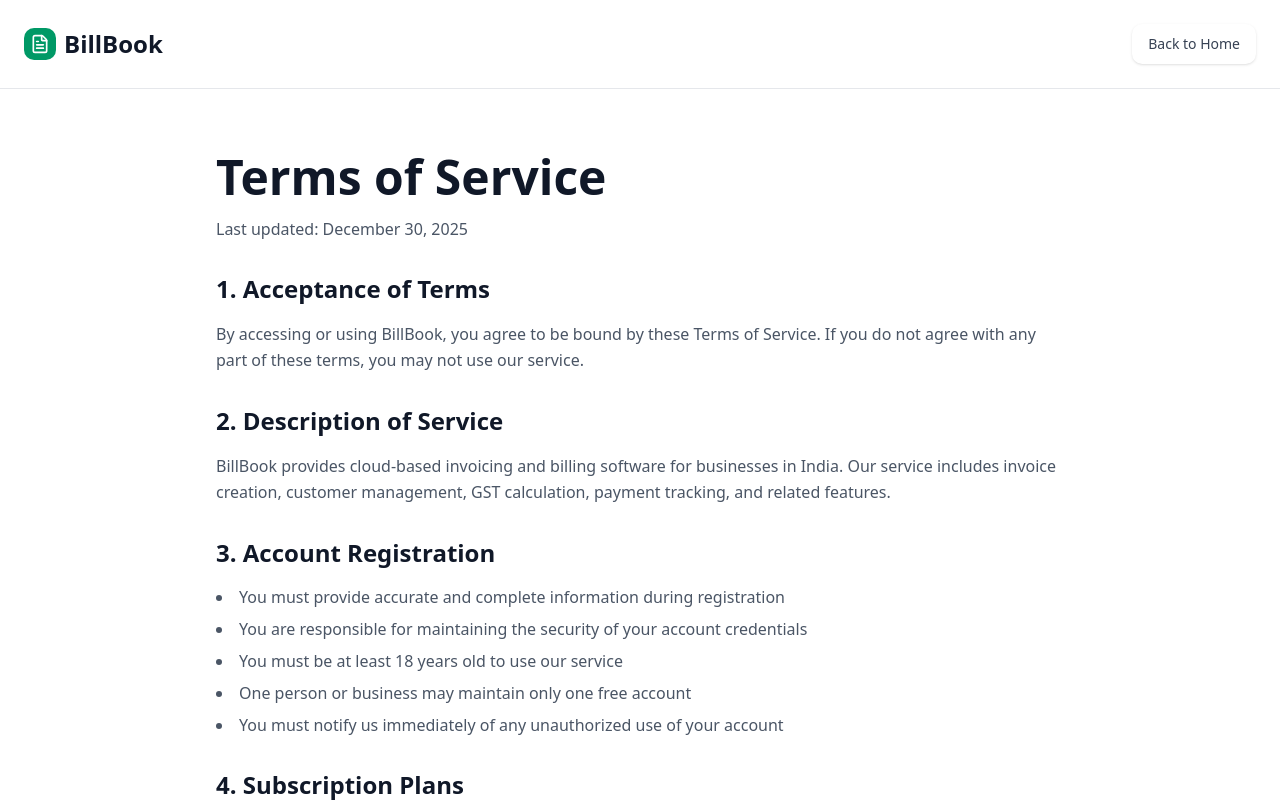
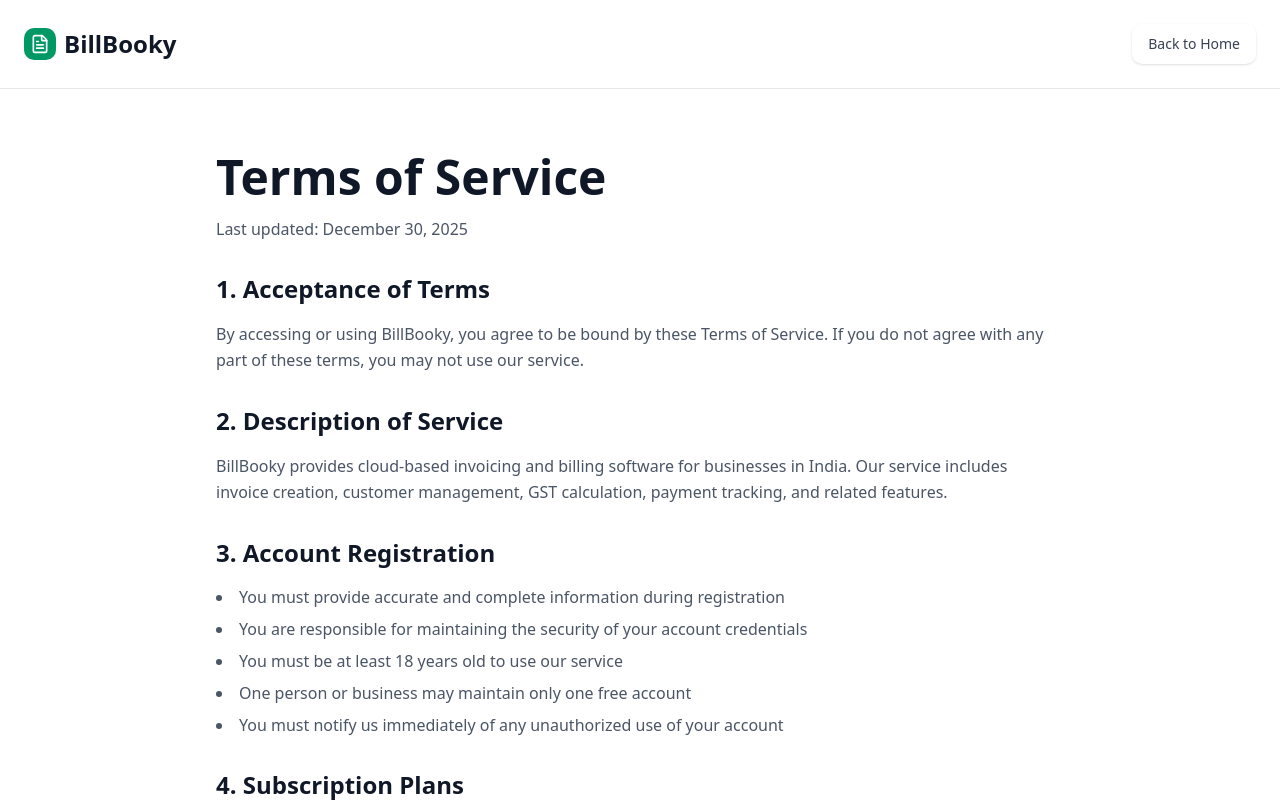
Before and after one commit to DodailSolutions/billbook, a Next.js app: page /terms in a window 1280 px wide. Shown: the top 802 px of the page. Built offline with nearby package versions, Linux system fonts and the light colour scheme.

Commit message:
Rebrand: Change application name from BillBook to BillBooky

```diff
--- a/app/(marketing)/about/page.tsx
+++ b/app/(marketing)/about/page.tsx
@@ -12,7 +12,7 @@ export default function AboutPage() {
             <div className="w-8 h-8 bg-emerald-600 rounded-lg flex items-center justify-center">
               <FileText className="h-5 w-5 text-white" />
             </div>
-            <h1 className="text-2xl font-bold text-gray-900">BillBook</h1>
+            <h1 className="text-2xl font-bold text-gray-900">BillBooky</h1>
           </Link>
           <div className="flex items-center gap-3">
             <Link href="/login">
@@ -36,7 +36,7 @@ export default function AboutPage() {
           <span className="block text-emerald-600 mt-2">Indian Businesses</span>
         </h1>
         <p className="text-xl text-gray-600 max-w-3xl mx-auto">
-          BillBook was created with one mission: to help small businesses in India manage their invoicing effortlessly.
+          BillBooky was created with one mission: to help small businesses in India manage their invoicing effortlessly.
         </p>
       </section>
 
@@ -45,16 +45,16 @@ export default function AboutPage() {
         <div className="prose prose-lg max-w-none">
           <h2 className="text-3xl font-bold text-gray-900 mb-6">Our Story</h2>
           <p className="text-gray-600 leading-relaxed mb-4">
-            We started BillBook after seeing countless small business owners in India struggle with complex invoicing software
+            We started BillBooky after seeing countless small business owners in India struggle with complex invoicing software
             that wasn&apos;t built for their needs. Most solutions were either too expensive, too complicated, or didn&apos;t support
             GST properly.
           </p>
           <p className="text-gray-600 leading-relaxed mb-4">
-            We knew there had to be a better way. So we built BillBook - a simple, affordable, and GST-compliant invoicing
+            We knew there had to be a better way. So we built BillBooky - a simple, affordable, and GST-compliant invoicing
             solution designed specifically for Indian freelancers, small shops, and growing businesses.
           </p>
           <p className="text-gray-600 leading-relaxed">
-            Today, hundreds of businesses across India use BillBook to create professional invoices, manage customers,
+            Today, hundreds of businesses across India use BillBooky to create professional invoices, manage customers,
             and get paid faster. And we&apos;re just getting started.
           </p>
         </div>
--- a/app/(marketing)/contact/page.tsx
+++ b/app/(marketing)/contact/page.tsx
@@ -12,7 +12,7 @@ export default function ContactPage() {
             <div className="w-8 h-8 bg-emerald-600 rounded-lg flex items-center justify-center">
               <FileText className="h-5 w-5 text-white" />
             </div>
-            <h1 className="text-2xl font-bold text-gray-900">BillBook</h1>
+            <h1 className="text-2xl font-bold text-gray-900">BillBooky</h1>
           </Link>
           <div className="flex items-center gap-3">
             <Link href="/login">
--- a/app/(marketing)/faq/page.tsx
+++ b/app/(marketing)/faq/page.tsx
@@ -7,16 +7,16 @@ const FAQS = [
     category: 'Getting Started',
     questions: [
       {
-        q: 'How do I get started with BillBook?',
+        q: 'How do I get started with BillBooky?',
         a: 'Simply sign up for a free account, add your business details, and you can create your first invoice in under 60 seconds. No credit card required for the free plan.'
       },
       {
-        q: 'Is BillBook really free?',
+        q: 'Is BillBooky really free?',
         a: 'Yes! Our Free plan allows you to create up to 300 invoices with all basic features including GST calculation, customer management, and PDF downloads. After 300 invoices, you can upgrade to a paid plan.'
       },
       {
         q: 'Do I need to install any software?',
-        a: 'No installation needed! BillBook is a cloud-based application that works directly in your web browser. Access it from any device with an internet connection.'
+        a: 'No installation needed! BillBooky is a cloud-based application that works directly in your web browser. Access it from any device with an internet connection.'
       },
     ]
   },
@@ -45,8 +45,8 @@ const FAQS = [
     category: 'Features & Functionality',
     questions: [
       {
-        q: 'Is BillBook GST compliant?',
-        a: 'Yes! BillBook is fully GST compliant. It automatically calculates GST, supports GSTIN, and generates invoices that meet all Indian GST requirements.'
+        q: 'Is BillBooky GST compliant?',
+        a: 'Yes! BillBooky is fully GST compliant. It automatically calculates GST, supports GSTIN, and generates invoices that meet all Indian GST requirements.'
       },
       {
         q: 'Can I customize my invoices?',
@@ -104,7 +104,7 @@ export default function FAQPage() {
             <div className="w-8 h-8 bg-emerald-600 rounded-lg flex items-center justify-center">
               <FileText className="h-5 w-5 text-white" />
             </div>
-            <h1 className="text-2xl font-bold text-gray-900">BillBook</h1>
+            <h1 className="text-2xl font-bold text-gray-900">BillBooky</h1>
           </Link>
           <div className="flex items-center gap-3">
             <Link href="/login">
@@ -127,7 +127,7 @@ export default function FAQPage() {
           Frequently Asked Questions
         </h1>
         <p className="text-xl text-gray-600 mb-8">
-          Everything you need to know about BillBook. Can&apos;t find what you&apos;re looking for? {' '}
+          Everything you need to know about BillBooky. Can&apos;t find what you&apos;re looking for? {' '}
           <Link href="/contact" className="text-emerald-600 hover:text-emerald-700 font-semibold">
             Contact us
           </Link>
--- a/app/(marketing)/features/page.tsx
+++ b/app/(marketing)/features/page.tsx
@@ -49,7 +49,7 @@ export default function FeaturesPage() {
             <div className="w-8 h-8 bg-emerald-600 rounded-lg flex items-center justify-center">
               <FileText className="h-5 w-5 text-white" />
             </div>
-            <h1 className="text-2xl font-bold text-gray-900">BillBook</h1>
+            <h1 className="text-2xl font-bold text-gray-900">BillBooky</h1>
           </Link>
           <div className="flex items-center gap-3">
             <Link href="/login">
@@ -73,7 +73,7 @@ export default function FeaturesPage() {
           <span className="block text-emerald-600 mt-2">Manage Your Business</span>
         </h1>
         <p className="text-xl text-gray-600 max-w-3xl mx-auto mb-8">
-          BillBook provides everything you need to create professional invoices, manage customers, and get paid faster.
+          BillBooky provides everything you need to create professional invoices, manage customers, and get paid faster.
         </p>
         <Link href="/signup">
           <Button size="lg" className="bg-emerald-600 hover:bg-emerald-700 text-white px-8">
--- a/app/(marketing)/pricing/page.tsx
+++ b/app/(marketing)/pricing/page.tsx
@@ -12,7 +12,7 @@ export default function PricingPage() {
             <div className="w-8 h-8 bg-emerald-600 rounded-lg flex items-center justify-center">
               <FileText className="h-5 w-5 text-white" />
             </div>
-            <h1 className="text-2xl font-bold text-gray-900">BillBook</h1>
+            <h1 className="text-2xl font-bold text-gray-900">BillBooky</h1>
           </Link>
           <div className="flex items-center gap-3">
             <Link href="/login">
--- a/app/(marketing)/privacy/page.tsx
+++ b/app/(marketing)/privacy/page.tsx
@@ -12,7 +12,7 @@ export default function PrivacyPage() {
             <div className="w-8 h-8 bg-emerald-600 rounded-lg flex items-center justify-center">
               <FileText className="h-5 w-5 text-white" />
             </div>
-            <h1 className="text-2xl font-bold text-gray-900">BillBook</h1>
+            <h1 className="text-2xl font-bold text-gray-900">BillBooky</h1>
           </Link>
           <Link href="/">
             <Button variant="secondary" className="bg-white border-gray-300 text-gray-700 hover:bg-gray-50">
@@ -30,7 +30,7 @@ export default function PrivacyPage() {
           <section>
             <h2 className="text-2xl font-bold text-gray-900 mb-4">1. Introduction</h2>
             <p className="text-gray-600 leading-relaxed">
-              At BillBook, we take your privacy seriously. This Privacy Policy explains how we collect, use, disclose,
+              At BillBooky, we take your privacy seriously. This Privacy Policy explains how we collect, use, disclose,
               and safeguard your information when you use our invoicing application and services.
             </p>
           </section>
--- a/app/(marketing)/refund/page.tsx
+++ b/app/(marketing)/refund/page.tsx
@@ -12,7 +12,7 @@ export default function RefundPage() {
             <div className="w-8 h-8 bg-emerald-600 rounded-lg flex items-center justify-center">
               <FileText className="h-5 w-5 text-white" />
             </div>
-            <h1 className="text-2xl font-bold text-gray-900">BillBook</h1>
+            <h1 className="text-2xl font-bold text-gray-900">BillBooky</h1>
           </Link>
           <Link href="/">
             <Button variant="secondary" className="bg-white border-gray-300 text-gray-700 hover:bg-gray-50">
@@ -31,7 +31,7 @@ export default function RefundPage() {
             <h2 className="text-2xl font-bold text-gray-900 mb-4">1. 14-Day Money-Back Guarantee</h2>
             <p className="text-gray-600 leading-relaxed">
               We offer a 14-day money-back guarantee for all new paid subscriptions. If you&apos;re not satisfied with
-              BillBook for any reason, you can request a full refund within 14 days of your initial purchase.
+              BillBooky for any reason, you can request a full refund within 14 days of your initial purchase.
             </p>
           </section>
 
@@ -185,7 +185,7 @@ export default function RefundPage() {
           <div className="bg-emerald-50 border border-emerald-200 rounded-lg p-6 mt-8">
             <h3 className="text-lg font-semibold text-gray-900 mb-2">💡 Try Before You Buy</h3>
             <p className="text-gray-600">
-              Start with our Free plan (up to 300 invoices) to test BillBook risk-free before committing to a paid plan.
+              Start with our Free plan (up to 300 invoices) to test BillBooky risk-free before committing to a paid plan.
               This way, you can ensure it meets your needs before making a payment.
             </p>
           </div>
--- a/app/(marketing)/support/page.tsx
+++ b/app/(marketing)/support/page.tsx
@@ -12,7 +12,7 @@ export default function SupportPage() {
             <div className="w-8 h-8 bg-emerald-600 rounded-lg flex items-center justify-center">
               <FileText className="h-5 w-5 text-white" />
             </div>
-            <h1 className="text-2xl font-bold text-gray-900">BillBook</h1>
+            <h1 className="text-2xl font-bold text-gray-900">BillBooky</h1>
           </Link>
           <div className="flex items-center gap-3">
             <Link href="/login">
@@ -35,7 +35,7 @@ export default function SupportPage() {
           How Can We Help?
         </h1>
         <p className="text-xl text-gray-600">
-          Get the support you need to make the most of BillBook
+          Get the support you need to make the most of BillBooky
         </p>
       </section>
 
--- a/app/(marketing)/terms/page.tsx
+++ b/app/(marketing)/terms/page.tsx
@@ -12,7 +12,7 @@ export default function TermsPage() {
             <div className="w-8 h-8 bg-emerald-600 rounded-lg flex items-center justify-center">
               <FileText className="h-5 w-5 text-white" />
             </div>
-            <h1 className="text-2xl font-bold text-gray-900">BillBook</h1>
+            <h1 className="text-2xl font-bold text-gray-900">BillBooky</h1>
           </Link>
           <Link href="/">
             <Button variant="secondary" className="bg-white border-gray-300 text-gray-700 hover:bg-gray-50">
@@ -30,7 +30,7 @@ export default function TermsPage() {
           <section>
             <h2 className="text-2xl font-bold text-gray-900 mb-4">1. Acceptance of Terms</h2>
             <p className="text-gray-600 leading-relaxed">
-              By accessing or using BillBook, you agree to be bound by these Terms of Service. If you do not agree
+              By accessing or using BillBooky, you agree to be bound by these Terms of Service. If you do not agree
               with any part of these terms, you may not use our service.
             </p>
           </section>
@@ -38,7 +38,7 @@ export default function TermsPage() {
           <section>
             <h2 className="text-2xl font-bold text-gray-900 mb-4">2. Description of Service</h2>
             <p className="text-gray-600 leading-relaxed">
-              BillBook provides cloud-based invoicing and billing software for businesses in India. Our service
+              BillBooky provides cloud-based invoicing and billing software for businesses in India. Our service
               includes invoice creation, customer management, GST calculation, payment tracking, and related features.
             </p>
           </section>
@@ -130,7 +130,7 @@ export default function TermsPage() {
           <section>
             <h2 className="text-2xl font-bold text-gray-900 mb-4">10. Intellectual Property</h2>
             <ul className="list-disc list-inside text-gray-600 space-y-2">
-              <li>BillBook and all related trademarks are our property</li>
+              <li>BillBooky and all related trademarks are our property</li>
               <li>Our software, design, and content are protected by copyright</li>
               <li>You may not copy, modify, or reverse engineer our service</li>
               <li>You grant us permission to use your company name/logo in our marketing materials</li>
@@ -140,7 +140,7 @@ export default function TermsPage() {
           <section>
             <h2 className="text-2xl font-bold text-gray-900 mb-4">11. Limitation of Liability</h2>
             <p className="text-gray-600 leading-relaxed">
-              To the maximum extent permitted by law, BillBook shall not be liable for any indirect, incidental,
+              To the maximum extent permitted by law, BillBooky shall not be liable for any indirect, incidental,
               special, or consequential damages arising from your use of the service. Our total liability is limited
               to the amount you paid us in the past 12 months.
             </p>
@@ -149,7 +149,7 @@ export default function TermsPage() {
           <section>
             <h2 className="text-2xl font-bold text-gray-900 mb-4">12. Indemnification</h2>
             <p className="text-gray-600 leading-relaxed">
-              You agree to indemnify and hold BillBook harmless from any claims, damages, or expenses arising from
+              You agree to indemnify and hold BillBooky harmless from any claims, damages, or expenses arising from
               your use of the service or violation of these terms.
             </p>
           </section>
--- a/app/layout.tsx
+++ b/app/layout.tsx
@@ -13,7 +13,7 @@ const geistMono = Geist_Mono({
 });
 
 export const metadata: Metadata = {
-  title: "BillBook - Invoice Management System",
+  title: "BillBooky - Invoice Management System",
   description: "Professional invoice management with customer tracking and GST calculations",
   icons: {
     icon: '/logo-icon.svg',
--- a/app/page.tsx
+++ b/app/page.tsx
@@ -30,7 +30,7 @@ export default function Home() {
             <div className="w-8 h-8 bg-emerald-600 rounded-lg flex items-center justify-center">
               <FileText className="h-5 w-5 text-white" />
             </div>
-            <h1 className="text-2xl font-bold text-gray-900">BillBook</h1>
+            <h1 className="text-2xl font-bold text-gray-900">BillBooky</h1>
           </div>
           <div className="flex items-center gap-3">
             <Link href="/login">
@@ -422,7 +422,7 @@ export default function Home() {
             Ready to Simplify Your Invoicing?
           </h3>
           <p className="text-lg text-emerald-100 mb-8 max-w-2xl mx-auto">
-            Join hundreds of Indian businesses already using BillBook. Start creating professional invoices today.
+            Join hundreds of Indian businesses already using BillBooky. Start creating professional invoices today.
           </p>
           <Link href="/signup">
             <Button
@@ -445,7 +445,7 @@ export default function Home() {
                 <div className="w-8 h-8 bg-emerald-600 rounded-lg flex items-center justify-center">
                   <FileText className="h-5 w-5 text-white" />
                 </div>
-                <h4 className="text-xl font-bold text-gray-900">BillBook</h4>
+                <h4 className="text-xl font-bold text-gray-900">BillBooky</h4>
               </div>
               <p className="text-sm text-gray-600">
                 Professional invoicing for Indian businesses. GST-compliant, simple, and secure.
@@ -481,7 +481,7 @@ export default function Home() {
           </div>
 
           <div className="pt-8 border-t border-gray-200 flex flex-col md:flex-row items-center justify-between gap-4">
-            <p className="text-sm text-gray-600">© 2025 BillBook. Built with ❤️ for Indian businesses.</p>
+            <p className="text-sm text-gray-600">© 2025 BillBooky. Built with ❤️ for Indian businesses.</p>
             <p className="text-sm text-gray-600">Made in India 🇮🇳</p>
           </div>
         </div>
--- a/components/Sidebar.tsx
+++ b/components/Sidebar.tsx
@@ -56,14 +56,14 @@ export function Sidebar() {
                     <div className="relative w-10 h-10 shrink-0">
                         <Image
                             src="/logo-icon.svg"
-                            alt="BillBook Logo"
+                            alt="BillBooky Logo"
                             width={40}
                             height={40}
                             className="transition-transform duration-200 group-hover:scale-110"
                         />
                     </div>
                     <h1 className="text-2xl font-bold bg-linear-to-r from-blue-400 to-violet-400 bg-clip-text text-transparent transition-all duration-200 group-hover:scale-105">
-                        BillBook
+                        BillBooky
                     </h1>
                 </Link>
                 <div className="space-y-2">
```
